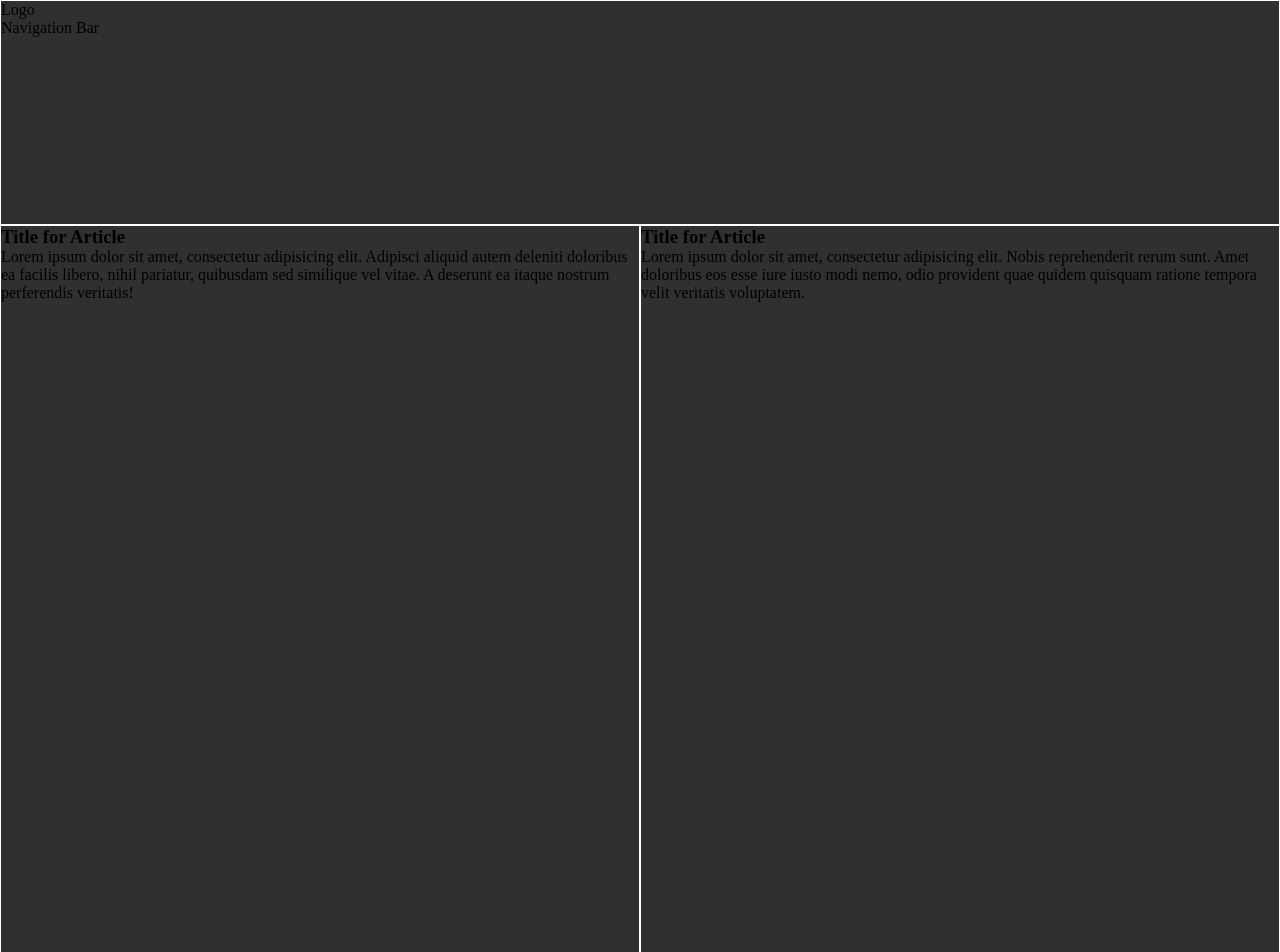
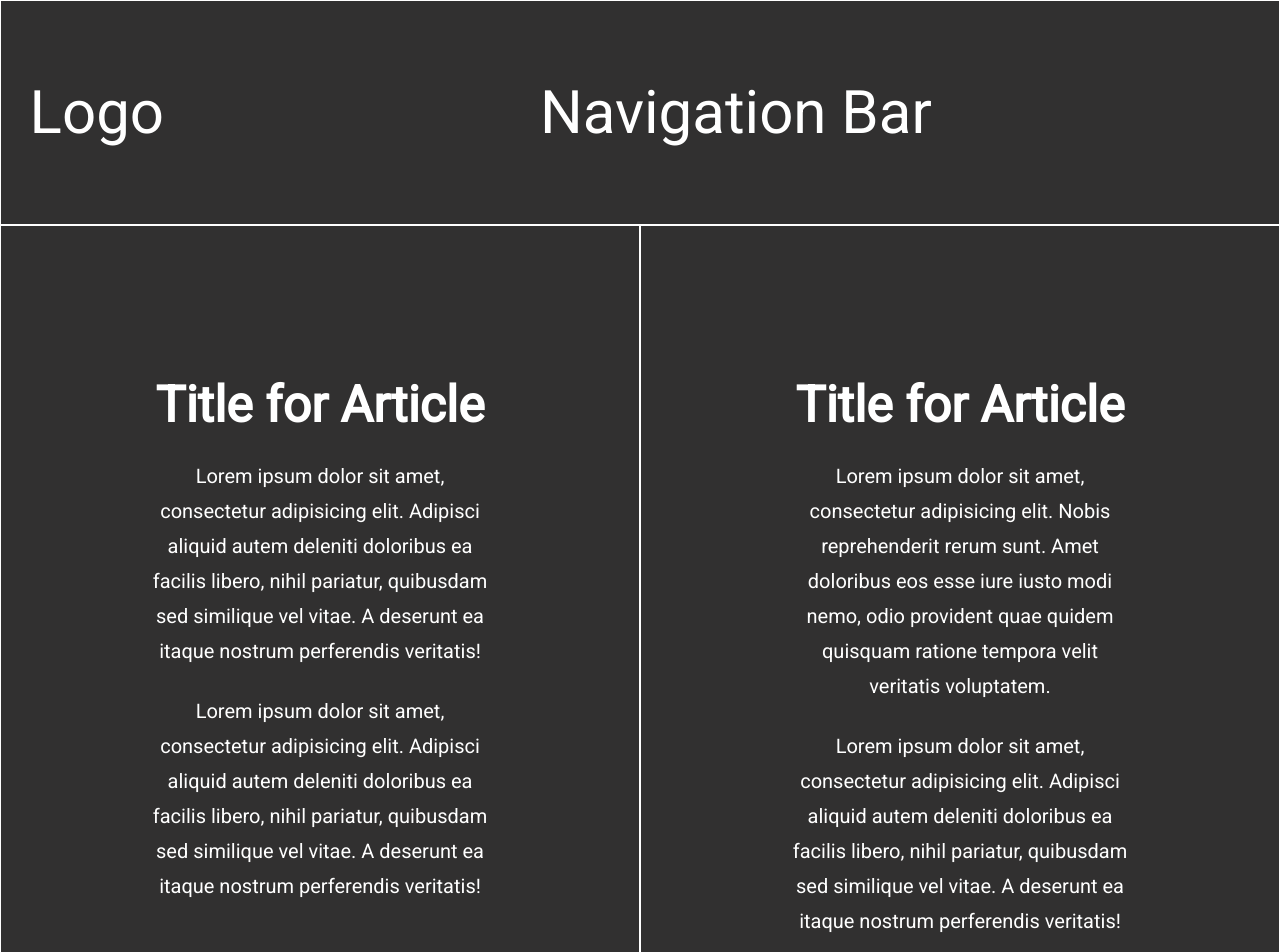
Before and after one commit to oscardelalanza/Design-TearDown, a plain HTML site: page index.html in a window 1280 px wide. Shown: the top 952 px of the page. Drawn offline with Linux system fonts and the light colour scheme.

Commit message:
text styles added

```diff
--- a/css/styles.css
+++ b/css/styles.css
@@ -10,6 +10,8 @@
 body {
     display: flex;
     flex-wrap: wrap;
+    font-family: 'Roboto', sans-serif;
+    font-size: 20px;
 }
 
 .container {
@@ -57,6 +59,14 @@ body {
 
 .light {
     background: rgb(202, 199, 199);
+    padding: 60px 40px 0 40px;
+    line-height: 35px;
+    text-align: justify;
+}
+
+.light h3 {
+    font-size: 30px;
+    padding-bottom: 15px;
 }
 
 .light-dark {
@@ -65,6 +75,12 @@ body {
 
 .dark {
     background: rgb(49, 48, 48);
+    color: white;
+    text-align: center;
+}
+
+.dark h3 {
+    font-size: 50px;
 }
 
 .no-border {
@@ -82,6 +98,26 @@ header {
     border: solid 1px white;
 }
 
+nav {
+    display: flex;
+    height: 100%;
+    justify-content: space-between;
+    font-size: 60px;
+    text-align: center;
+}
+
+nav div {
+    width: 15%;
+    margin: auto;
+    align-self: center;
+}
+
+nav p {
+    width: 85%;
+    margin: auto;
+    align-self: center;
+}
+
 /*================================================= MAIN ===========================================================*/
 
 main {
@@ -94,10 +130,22 @@ main .main-article {
     height: 830px;
     background: rgb(49, 48, 48);
     border: solid 1px white;
+    padding: 150px 150px 0 150px;
+}
+
+main .main-article div {
+    padding-top: 25px;
+    line-height: 35px;
 }
 
 main .main-article-small {
     height: 600px;
     background: rgb(49, 48, 48);
     border: solid 1px white;
+    padding: 100px 150px 0 150px;
 }
+
+main .main-article-small div {
+    padding-top: 25px;
+    line-height: 35px;
+}
--- a/index.html
+++ b/index.html
@@ -3,6 +3,7 @@
 <head>
     <meta charset="UTF-8">
     <link rel="stylesheet" href="css/styles.css">
+    <link href="https://fonts.googleapis.com/css?family=Roboto&display=swap" rel="stylesheet">
     <title>The Smashing Magazine</title>
 </head>
 <body>
@@ -32,12 +33,20 @@
                     ea facilis libero, nihil pariatur, quibusdam sed similique vel vitae. A deserunt ea itaque nostrum
                     perferendis veritatis!
                 </div>
+                <div>Lorem ipsum dolor sit amet, consectetur adipisicing elit. Adipisci aliquid autem deleniti doloribus
+                    ea facilis libero, nihil pariatur, quibusdam sed similique vel vitae. A deserunt ea itaque nostrum
+                    perferendis veritatis!
+                </div>
             </article>
             <article class="w-50 main-article">
                 <h3>Title for Article</h3>
                 <div>Lorem ipsum dolor sit amet, consectetur adipisicing elit. Nobis reprehenderit rerum sunt. Amet
                     doloribus eos esse iure iusto modi nemo, odio provident quae quidem quisquam ratione tempora velit
                     veritatis voluptatem.
+                </div>
+                <div>Lorem ipsum dolor sit amet, consectetur adipisicing elit. Adipisci aliquid autem deleniti doloribus
+                    ea facilis libero, nihil pariatur, quibusdam sed similique vel vitae. A deserunt ea itaque nostrum
+                    perferendis veritatis!
                 </div>
             </article>
             <article class="w-50 main-article-small">
@@ -46,12 +55,20 @@
                     exercitationem facere fugiat ipsa iusto libero nam numquam omnis provident quasi quia quisquam
                     repudiandae sint vero voluptates, voluptatum.
                 </div>
+                <div>Lorem ipsum dolor sit amet, consectetur adipisicing elit. Adipisci aliquid autem deleniti doloribus
+                    ea facilis libero, nihil pariatur, quibusdam sed similique vel vitae. A deserunt ea itaque nostrum
+                    perferendis veritatis!
+                </div>
             </article>
             <article class="w-50 main-article-small">
                 <h3>Title for Article</h3>
                 <div>Lorem ipsum dolor sit amet, consectetur adipisicing elit. Aliquid aperiam commodi, consequatur eos
                     est eum expedita ipsum itaque libero nesciunt perferendis porro praesentium quod saepe voluptatibus?
                     Mollitia sequi velit voluptas?
+                </div>
+                <div>Lorem ipsum dolor sit amet, consectetur adipisicing elit. Adipisci aliquid autem deleniti doloribus
+                    ea facilis libero, nihil pariatur, quibusdam sed similique vel vitae. A deserunt ea itaque nostrum
+                    perferendis veritatis!
                 </div>
             </article>
         </div>
```
